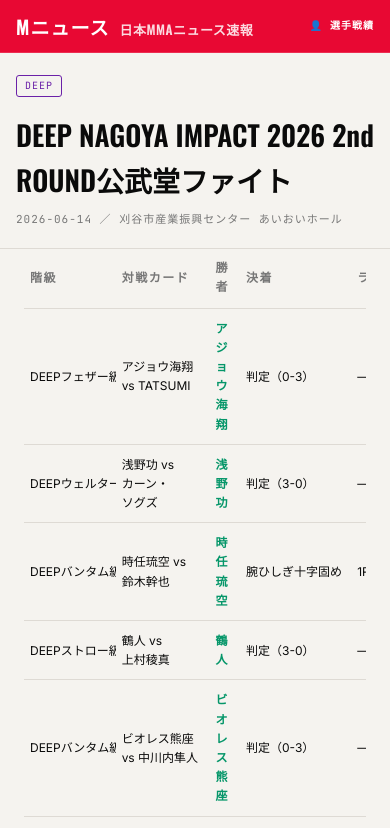
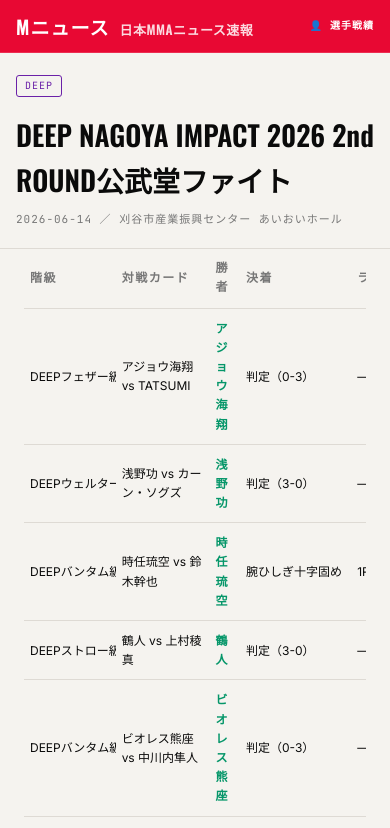
Before and after one commit to mnews-mma/mnews, a Next.js app: page /results/deep-nagoya-impact-2026-2nd-round in a window 390 px wide. Shown: the top 828 px of the page. Built offline with nearby package versions, Linux system fonts and the light colour scheme; no server answers.

Commit message:
対戦相手列: overflow-wrap:anywhereで長名を自動折り返し
word-break:keep-allを廃止しoverflow-wrap:anywhereに変更。
・があればwbrで折り返し、なければ列幅で自動的に折り返す。

Co-Authored-By: Claude Sonnet 4.6 <noreply@anthropic.com>

```diff
--- a/src/app/globals.css
+++ b/src/app/globals.css
@@ -981,7 +981,7 @@ footer {
   .history-table td:nth-child(1) { width: 84px; word-break: keep-all; }
   /* 対戦相手 */
   .history-table th:nth-child(2),
-  .history-table td:nth-child(2) { width: 86px; word-break: keep-all; }
+  .history-table td:nth-child(2) { width: 86px; overflow-wrap: anywhere; }
   /* 結果 */
   .history-table th:nth-child(3),
   .history-table td:nth-child(3) { width: 28px; }
```
